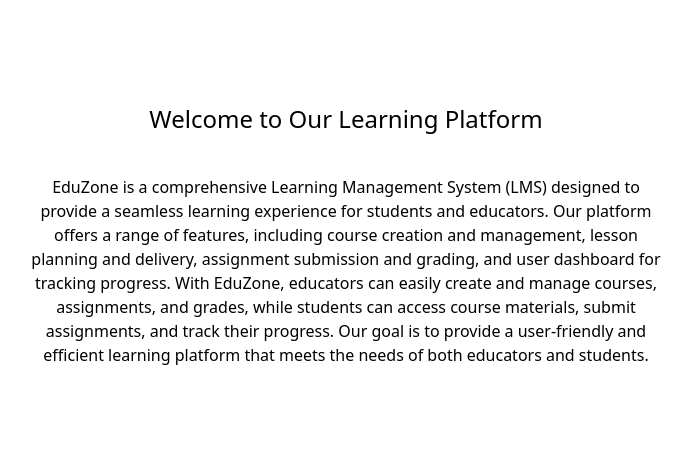
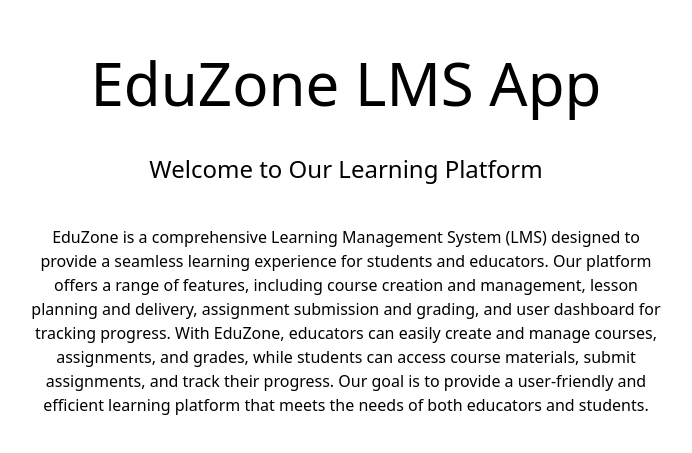
Before and after one commit to SoftEngMuhammadAli/Edu-Zone, a React (Vite) app in the folder eduzone-lms-app/: page / in a window 1280 px wide. Shown: the part 165-618 px from the top of the page, without its empty margins (294-986 px from the left). Built offline with nearby package versions, Linux system fonts and the light colour scheme.

Commit message:
h1 tag to show app name

```diff
--- a/eduzone-lms-app/src/App.jsx
+++ b/eduzone-lms-app/src/App.jsx
@@ -3,6 +3,7 @@
 function App() {
   return (
     <div className="flex flex-col justify-center items-center h-screen gap-10">
+      <h1 className="text-6xl">EduZone LMS App</h1>
       <h2 className="text-2xl">Welcome to Our Learning Platform</h2>
       <p className="w-1/2 text-center">
         EduZone is a comprehensive Learning Management System (LMS) designed to
```
